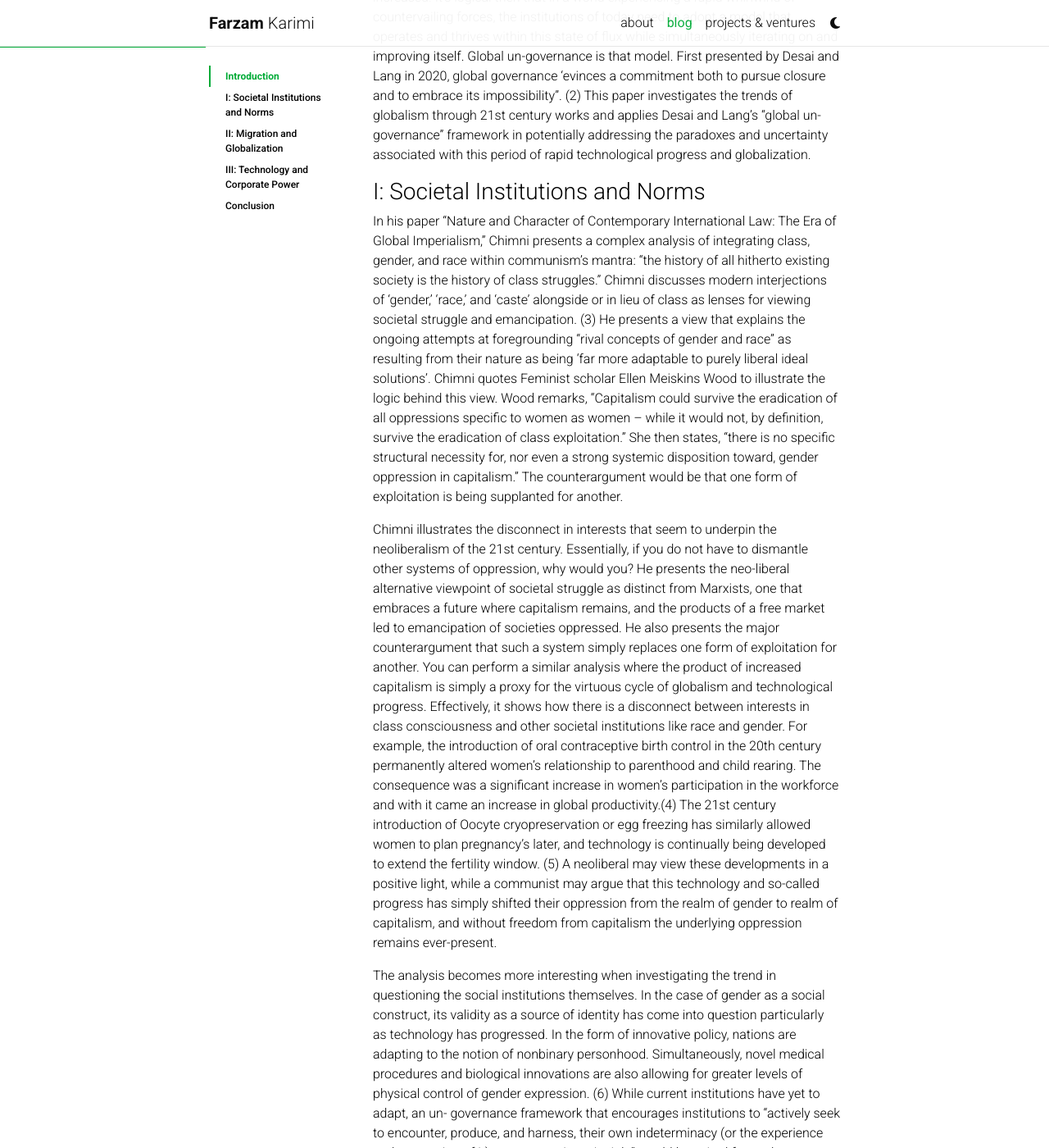
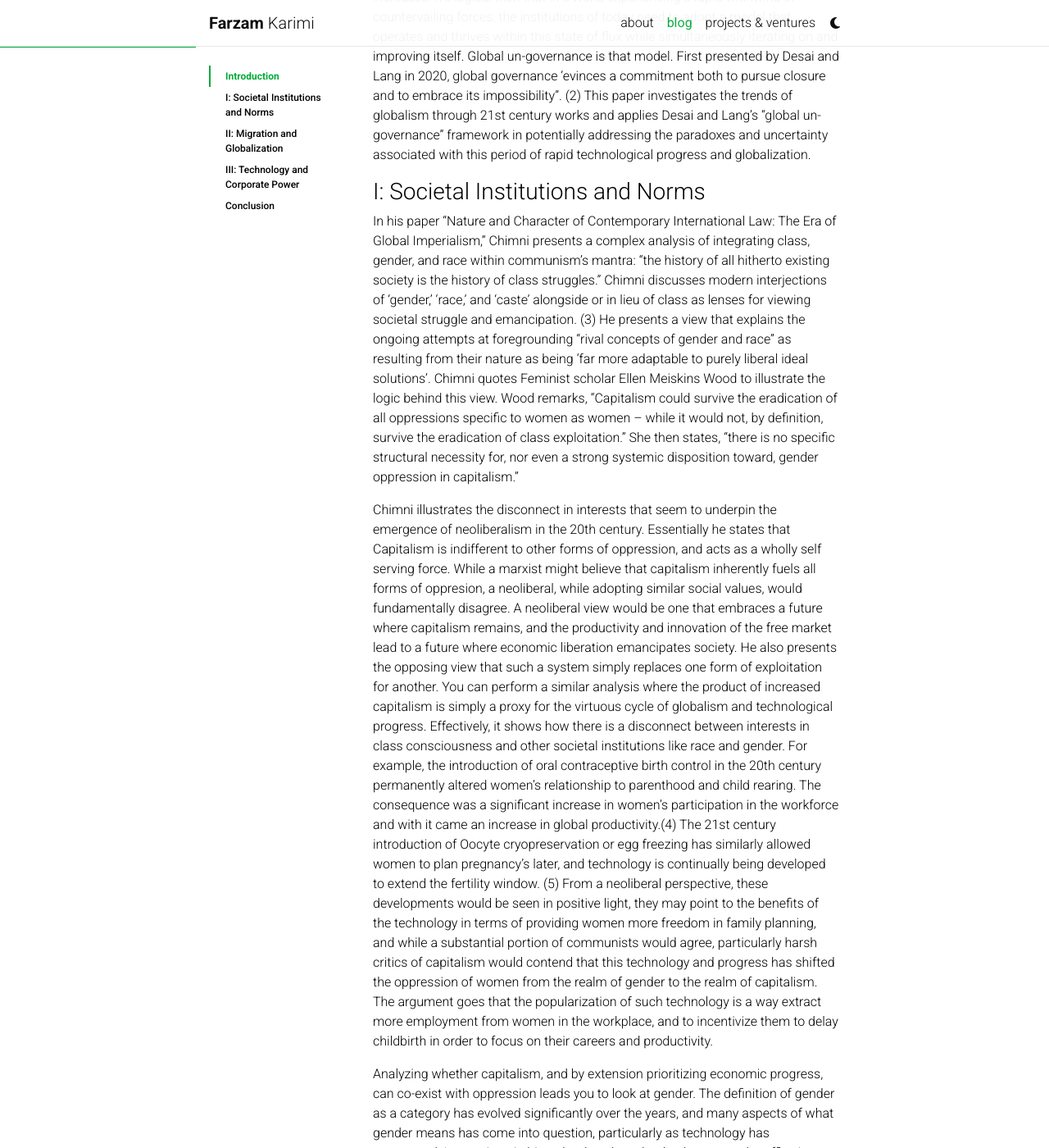
Before and after one commit to karimifarzam/karimifarzam.github.io, a Jekyll site: the page built from _posts/2023-04-25-sidebar-table-of-contents.md, in a window 1280 px wide and 1400 px high, scrolled down 824 px. Shown: the whole window at 82% size. Built offline with Jekyll 4.4.1, drawn with Linux system fonts in a browser that asks for light colours; comment, search, counter and statistics services are not loaded; a style sheet for code colours, icons or effects is not loaded; some of the changed text lies outside the part shown.

Commit message:
Update 2023-04-25-sidebar-table-of-contents.md

```diff
--- a/_posts/2023-04-25-sidebar-table-of-contents.md
+++ b/_posts/2023-04-25-sidebar-table-of-contents.md
@@ -49,15 +49,9 @@ Feminist scholar Ellen Meiskins Wood to illustrate the logic behind this view. W
 "Capitalism could survive the eradication of all oppressions specific to women as women – while
 it would not, by definition, survive the eradication of class exploitation." She then states, "there
 is no specific structural necessity for, nor even a strong systemic disposition toward, gender
-oppression in capitalism." The counterargument would be that one form of exploitation is being
-supplanted for another.
+oppression in capitalism."
 
-Chimni illustrates the disconnect in interests that seem to underpin the neoliberalism of the 21st
-century. Essentially, if you do not have to dismantle other systems of oppression, why would
-you? He presents the neo-liberal alternative viewpoint of societal struggle as distinct from Marxists,
-one that embraces a future where capitalism remains, and the products of a free market
-led to emancipation of societies oppressed. He also presents the major counterargument that such
-a system simply replaces one form of exploitation for another. You can perform a similar
+Chimni illustrates the disconnect in interests that seem to underpin the emergence of neoliberalism in the 20th century. Essentially he states that Capitalism is indifferent to other forms of oppression, and acts as a wholly self serving force. While a marxist might believe that capitalism inherently fuels all forms of oppresion, a neoliberal, while adopting similar social values, would fundamentally disagree.  A neoliberal view would be one that embraces a future where capitalism remains, and the productivity and innovation of the free market lead to a future where economic liberation emancipates society. He also presents the opposing view that such a system simply replaces one form of exploitation for another. You can perform a similar
 analysis where the product of increased capitalism is simply a proxy for the virtuous cycle of
 globalism and technological progress. Effectively, it shows how there is a disconnect between
 interests in class consciousness and other societal institutions like race and gender. For example,
@@ -66,25 +60,10 @@ women’s relationship to parenthood and child rearing. The consequence was a si
 increase in women’s participation in the workforce and with it came an increase in global
 productivity.(4) The 21st century introduction of Oocyte cryopreservation or egg freezing has
 similarly allowed women to plan pregnancy’s later, and technology is continually being
-developed to extend the fertility window. (5) A neoliberal may view these developments in a
-positive light, while a communist may argue that this technology and so-called progress has
-simply shifted their oppression from the realm of gender to realm of capitalism, and without
-freedom from capitalism the underlying oppression remains ever-present.
+developed to extend the fertility window. (5) From a neoliberal perspective, these developments would be seen in positive light, they may point to the benefits of the technology in terms of providing women more freedom in family planning, and while a substantial portion of communists would agree, particularly harsh critics of capitalism would contend that this technology and progress has shifted the oppression of women from the realm of gender to the realm of capitalism. The argument goes that the popularization of such technology is a way extract more employment from women in the workplace, and to incentivize them to delay childbirth in order to focus on their careers and productivity.
 
-The analysis becomes more interesting when investigating the trend in questioning the
-social institutions themselves. In the case of gender as a social construct, its validity as a source
-of identity has come into question particularly as technology has progressed. In the form of
-innovative policy, nations are adapting to the notion of nonbinary personhood. Simultaneously,
-novel medical procedures and biological innovations are also allowing for greater levels of
-physical control of gender expression. (6) While current institutions have yet to adapt, an un-
-governance framework that encourages institutions to “actively seek to encounter, produce, and
-harness, their own indeterminacy (or the experience and expression of it) as a generative
-principle” would be suited for such a landscape. An un-governance model for women’s rights
-institutions, for example, would embrace the evolving nature and meaning of gender while
-accommodating the struggles and virtues of women operating within gender apartheid. It would
-also seek to address the underlying class inequalities that are interspersed within gender issues.
-Such a model would embrace its lack of ability to provide closure on these questions but
-nevertheless strives towards it.
+Analyzing whether capitalism, and by extension prioritizing economic progress, can co-exist with oppression leads you to look at gender. The definition of gender as a category has evolved significantly over the years, and many aspects of what gender means has come into question, particularly as technology has progressed. Innovations in biotechnology have lead to better gender-affirming surgeries and transition pharmaceuticals, and in the form of innovative policy, nations have adopted the notion of nonbinary personhood.(6) While current institutions have yet to adapt, an un-governance framework that encourages institutions to “actively seek to encounter, produce, and harness, their own indeterminacy (or the experience and expression of it) as a generative principle” would be suited for such a landscape. An un-governance model for women’s rights institutions, for example, would embrace the evolving nature and meaning of gender while
+accommodating the struggles and virtues of women operating within systems such as gender apartheid in the Middle East. Altogether, what an un-governance model would achieve is that it would address both the societal and economic concerns. It would for example address the underlying class inequalities that are interspersed within gender issues, while advocating for the ways that economic progress can addresses gender inequality. Such a model would embrace its lack of ability to provide closure on these questions but nevertheless strive towards it.
 
 ### II: Migration and Globalization
 
```
